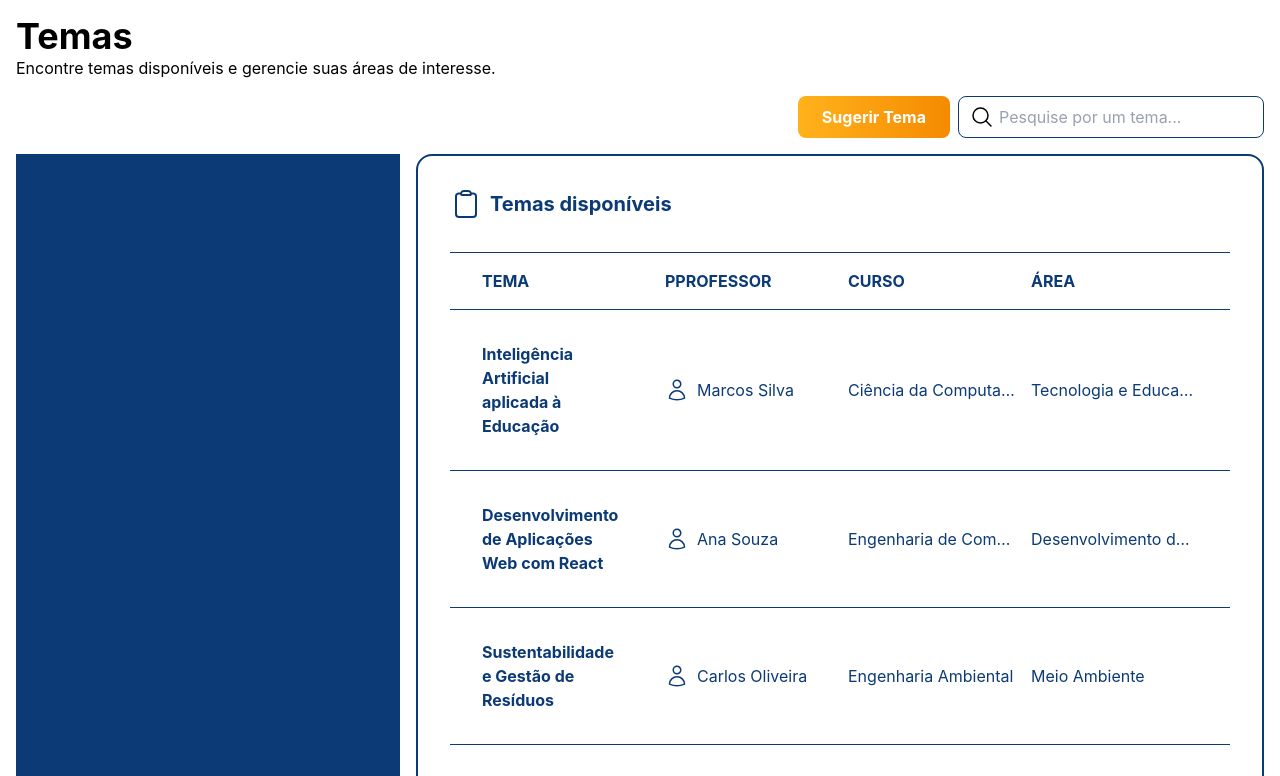
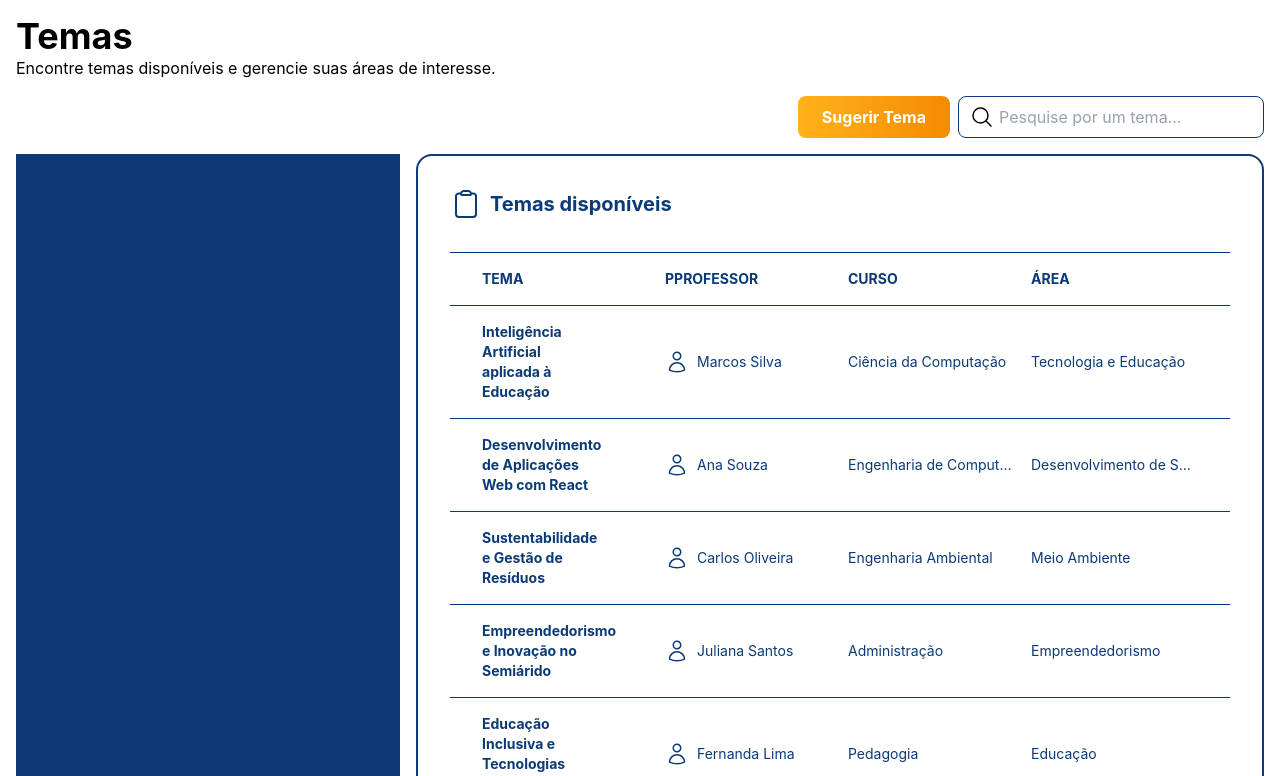
Before and after one commit to MarcioDzn/extensao2-frontend, a React (Vite) app in the folder extensao2-front/: page /teste in a window 1280 px wide. Shown: the top 776 px of the page. Built offline with nearby package versions, Linux system fonts and the light colour scheme.

Commit message:
refactor: change CardList text size

```diff
--- a/extensao2-front/src/componentes/cards/TemaCard.tsx
+++ b/extensao2-front/src/componentes/cards/TemaCard.tsx
@@ -7,7 +7,7 @@ type Props = {
 
 export function TemaCard({ title, teacher, course, field }: Props) {
     return (
-        <div className="grid grid-cols-4 gap-4 bg-white p-8 text-primary">
+        <div className="grid grid-cols-4 gap-4 bg-white px-8 py-4 text-primary">
             <div className="flex items-center max-w-[70%] min-w-0">
                 <span className="block font-bold">{title}</span>
             </div>
--- a/extensao2-front/src/componentes/cards/TemaList.tsx
+++ b/extensao2-front/src/componentes/cards/TemaList.tsx
@@ -14,7 +14,7 @@ type Props = {
 
 export default function TemaList({ temas }: Props) {
     return (
-        <div className="p-8 rounded-2xl border-2 border-primary text-md">
+        <div className="p-8 rounded-2xl border-2 border-primary text-sm">
             <div className="flex items-center gap-2 mb-8">
                 <svg xmlns="http://www.w3.org/2000/svg" fill="none" viewBox="0 0 24 24" strokeWidth={1.5} stroke="currentColor" className="size-8 text-primary">
                     <path strokeLinecap="round" strokeLinejoin="round" d="M15.666 3.888A2.25 2.25 0 0 0 13.5 2.25h-3c-1.03 0-1.9.693-2.166 1.638m7.332 0c.055.194.084.4.084.612v0a.75.75 0 0 1-.75.75H9a.75.75 0 0 1-.75-.75v0c0-.212.03-.418.084-.612m7.332 0c.646.049 1.288.11 1.927.184 1.1.128 1.907 1.077 1.907 2.185V19.5a2.25 2.25 0 0 1-2.25 2.25H6.75A2.25 2.25 0 0 1 4.5 19.5V6.257c0-1.108.806-2.057 1.907-2.185a48.208 48.208 0 0 1 1.927-.184" />
```
